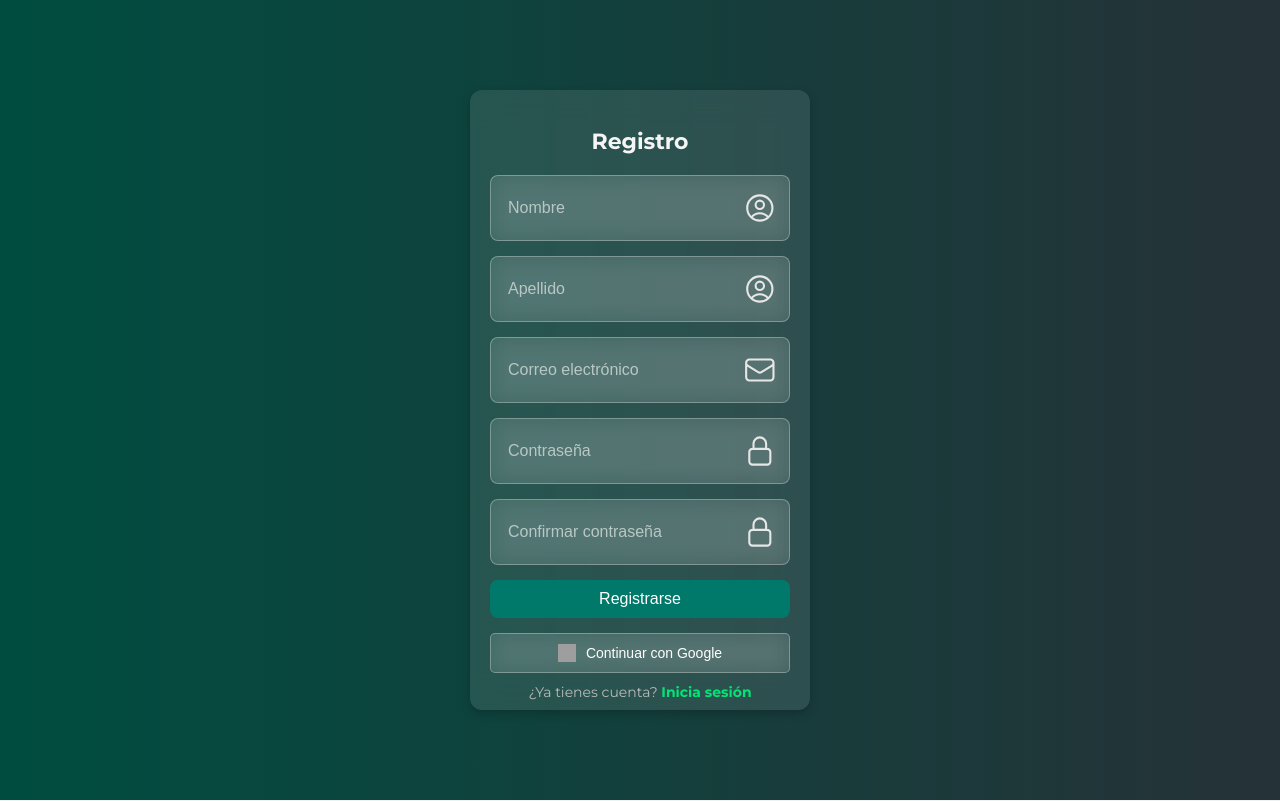
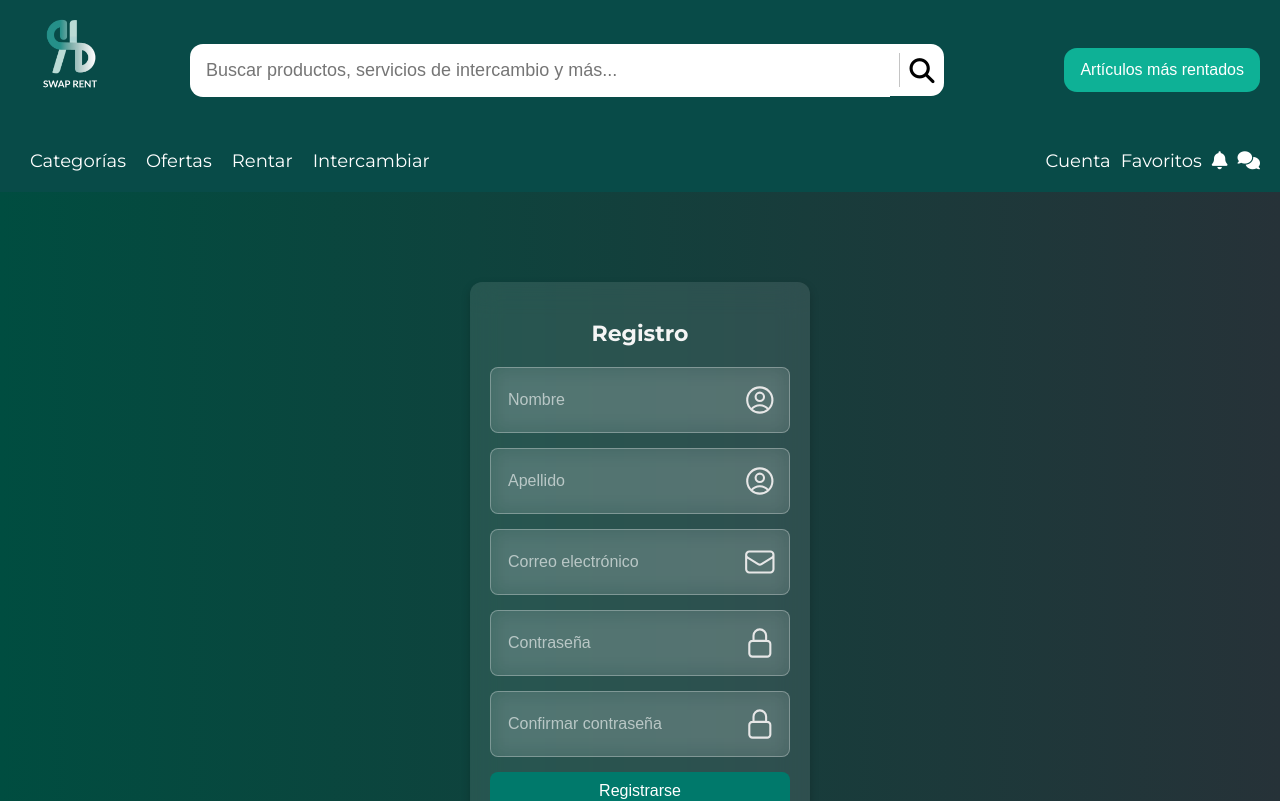
Before and after one commit to MalcomJesid/Ecommerce_SwapRent, a React (Vite) app in the folder frontend/: page /register in a window 1280 px wide. Shown: the top 801 px of the page. Built offline with nearby package versions, Linux system fonts and the light colour scheme; grey boxes are pictures that could not be loaded.

Commit message:
Resuelto el problema del ancho de pantalla superior a 1400px, además se solucionó el problema de Layout Outlet que no rnderizaba los demás componentes

```diff
--- a/frontend/src/App.css
+++ b/frontend/src/App.css
@@ -1,20 +1,17 @@
-
-body, html {
+body,
+html {
   margin: 0;
   padding: 0;
   box-sizing: border-box;
-  font-family: 'Montserrat', sans-serif;
+  font-family: "Montserrat", sans-serif;
   background-color: #f1f1f1;
-
 }
 
-
-
 .container {
-  max-width: 1400px;
+  /*max-width: 1400px;*/
   margin: 0 auto;
   padding: 0 20px;
-  background-color: #084B48;
+  background-color: #084b48;
 }
 
 .top-bar {
@@ -64,7 +61,7 @@ body, html {
 }
 
 .button-header {
-  background-color: #0EB196;
+  background-color: #0eb196;
   color: white;
   padding: 13px 16px;
   border-radius: 13px;
@@ -136,7 +133,8 @@ body, html {
   display: block;
 }
 
-.prev, .next {
+.prev,
+.next {
   cursor: pointer;
   position: absolute;
   top: 50%;
@@ -186,7 +184,7 @@ body, html {
   font-size: 18px;
   font-weight: 500;
   cursor: pointer;
-  background-color: #084B48;
+  background-color: #084b48;
   color: white;
   border-radius: 8px;
   border: none;
@@ -243,7 +241,7 @@ a {
 
 .product-label {
   font-size: 12px;
-  background-color: #084B48;
+  background-color: #084b48;
   padding: 8px 8px 8px 8px;
   width: 78%;
   border-radius: 5px;
@@ -276,12 +274,10 @@ a {
 
 .free-shipping {
   font-size: 17px;
-  color: #084B48;
+  color: #084b48;
   margin: 10px 0;
   font-weight: bold;
 }
-
-
 
 @media (max-width: 1200px) {
   .container {
--- a/frontend/src/App.tsx
+++ b/frontend/src/App.tsx
@@ -1,42 +1,42 @@
-import './App.css'
-import Category from './components/product/Category'
-import Error404 from './components/error/Error404'
-import Layout from './components/principal/Layout'
-import { Routes,Route } from "react-router"
-import Offer from './components/product/Offer'
-import Rent from './components/product/Rent'
-import Exchange from './components/product/Exchange'
-import History from './components/chat/History'
-import Content from './components/principal/Content'
-import Login from './components/auth/Login'
+import "./App.css";
+import Category from "./components/product/Category";
+import Error404 from "./components/error/Error404";
+import Layout from "./components/principal/Layout";
+import { Routes, Route } from "react-router-dom"; // Asegúrate de importar desde 'react-router-dom'
+import Offer from "./components/product/Offer";
+import Rent from "./components/product/Rent";
+import Exchange from "./components/product/Exchange";
+import History from "./components/chat/History";
+import Content from "./components/principal/Content";
+import Login from "./components/auth/Login";
 import Register from "./components/auth/Register";
-import { Modal } from 'reactstrap'
-import { Toaster } from 'sonner'
+import { Modal } from "reactstrap";
+import { Toaster } from "sonner";
 
-
-const  App =() => {
-
+const App = () => {
   return (
     <>
-    <Toaster position="top-right" richColors />
-    <Routes >
-      <Route  path ="/" element={<Layout />} />
-      <Route  path ="*" element={<Error404 />} />
-      <Route  path ="content" element={<Content />} />
-      <Route  path ="category" element={<Category />} />
-      <Route  path ="offer" element={<Offer />} />
-      <Route  path ="history" element={<History />} />
-      <Route  path ="rent" element={<Rent />} />
-      <Route  path ="exchange" element={<Exchange />} />
-      <Route  path ="login" element={<Login />} />
-      <Route path="/register" element={<Register />} />
-      <Route path="modal" element={<Modal />} />
+      <Toaster position="top-right" richColors />
+      <Routes>
+        {/* Ruta principal que usa el Layout */}
+        <Route path="/" element={<Layout />}>
+          {/* Rutas anidadas */}
+          <Route path="" element={<Content />} />
+          <Route path="category" element={<Category />} />
+          <Route path="offer" element={<Offer />} />
+          <Route path="history" element={<History />} />
+          <Route path="rent" element={<Rent />} />
+          <Route path="exchange" element={<Exchange />} />
+          <Route path="login" element={<Login />} />
+          <Route path="register" element={<Register />} />
+          <Route path="modal" element={<Modal />} />
+        </Route>
 
-  </Routes>
+        {/* Ruta para error 404 */}
+        <Route path="*" element={<Error404 />} />
+      </Routes>
+    </>
+  );
+};
 
-
-    </>
-  )
-}
-
-export default App
+export default App;
--- a/frontend/src/components/principal/Layout.tsx
+++ b/frontend/src/components/principal/Layout.tsx
@@ -1,23 +1,21 @@
-import Content from './Content';
-import Footer from './Footer';
-import Navbar from './Navbar';
-import { Outlet } from "react-router"
+// import Content from "./Content";
 
+import Footer from "./Footer";
+import Navbar from "./Navbar";
+import { Outlet } from "react-router-dom";
 
-const  Layout =() => {
-
+const Layout = () => {
   return (
     <>
-    <div>
+      <div>
         <Navbar />
-        <Content />
-            <main>
-                <Outlet />
-            </main>
+        <main>
+          <Outlet /> {/* Aquí se renderizarán los componentes anidados */}
+        </main>
         <Footer />
-    </div>
+      </div>
     </>
-  )
-}
+  );
+};
 
 export default Layout;
--- a/frontend/src/components/principal/Navbar.tsx
+++ b/frontend/src/components/principal/Navbar.tsx
@@ -1,43 +1,60 @@
-import logo from '../../assets/entity/logo.png';
+import { Link } from "react-router-dom";
+import logo from "../../assets/entity/logo.png";
 
-const Navbar =() => {
-
+const Navbar = () => {
   return (
     <>
       <div className="container">
-
         <div className="top-bar">
-
           <div className="logo">
-        <img src={logo} alt="SwapRentLogo"/>
+            <Link to="/">
+              <img src={logo} alt="SwapRentLogo" />
+            </Link>
           </div>
 
           <div className="search-bar">
-        <input type="text" placeholder="Buscar productos, servicios de intercambio y más..."/>
-        <button type="button"><i className="fa-solid fa-magnifying-glass"></i></button>
+            <input
+              type="text"
+              placeholder="Buscar productos, servicios de intercambio y más..."
+            />
+            <button type="button">
+              <i className="fa-solid fa-magnifying-glass"></i>
+            </button>
           </div>
 
           <div className="right-icons">
             <button className="button-header">Artículos más rentados</button>
           </div>
-
         </div>
 
         <nav className="bottom-bar">
           <ul>
-        <li><a href="category">Categorías</a></li>
-        <li><a href="offer">Ofertas</a></li>
-        <li><a href="rent">Rentar</a></li>
-        <li><a href="exchange">Intercambiar</a></li>
+            <li>
+              <Link to="category">Categorías</Link>
+            </li>
+            <li>
+              <Link to="offer">Ofertas</Link>
+            </li>
+            <li>
+              <Link to="rent">Rentar</Link>
+            </li>
+            <li>
+              <Link to="exchange">Intercambiar</Link>
+            </li>
           </ul>
           <div className="user-menu">
-        <a href="login">Cuenta</a>
-        <a href="#">Favoritos</a>
-        <a href="#"><i className="fa-solid fa-bell"></i></a>
-        <a href="history"><i className="fa-solid fa-comments"></i></a>
+            <Link to="login">Cuenta</Link>
+            <Link to="#">Favoritos</Link>
+            <Link to="#">
+              <i className="fa-solid fa-bell"></i>
+            </Link>
+            <Link to="history">
+              <i className="fa-solid fa-comments"></i>
+            </Link>
           </div>
         </nav>
       </div>
-    </>)
-}
+    </>
+  );
+};
 export default Navbar;
--- /dev/null
+++ b/frontend/src/context/Context.jsx
@@ -0,0 +1,14 @@
+import { createContext, useContext, useState } from "react";
+import { useNavigate } from "react-router-dom";
+
+export const Context = createContext();
+
+export default Context;
+
+export const ContextProvider = ({ children }) => {
+  const navigate = useNavigate();
+
+  return <Context.Provider value={{}}>{children}</Context.Provider>;
+};
+
+export const UseContext = () => useContext(Context);
--- a/frontend/src/main.tsx
+++ b/frontend/src/main.tsx
@@ -1,12 +1,15 @@
-import { StrictMode } from 'react'
-import { createRoot } from 'react-dom/client'
-import { BrowserRouter} from "react-router"
-import App from './App.tsx'
+import { StrictMode } from "react";
+import { createRoot } from "react-dom/client";
+import { BrowserRouter } from "react-router";
+import { ContextProvider } from "./context/Context.jsx";
+import App from "./App.tsx";
 
-createRoot(document.getElementById('root')!).render(
+createRoot(document.getElementById("root")!).render(
   <StrictMode>
     <BrowserRouter>
-      <App />
+      <ContextProvider>
+        <App />
+      </ContextProvider>
     </BrowserRouter>
-  </StrictMode>,
-)
+  </StrictMode>
+);
```
Also changed, not shown: frontend/src/components/auth/Login.tsx (+41 -27 lines), 1 other file (tests, documents, lock files or other folders). Lines whose indentation alone changed are shown as unchanged.
